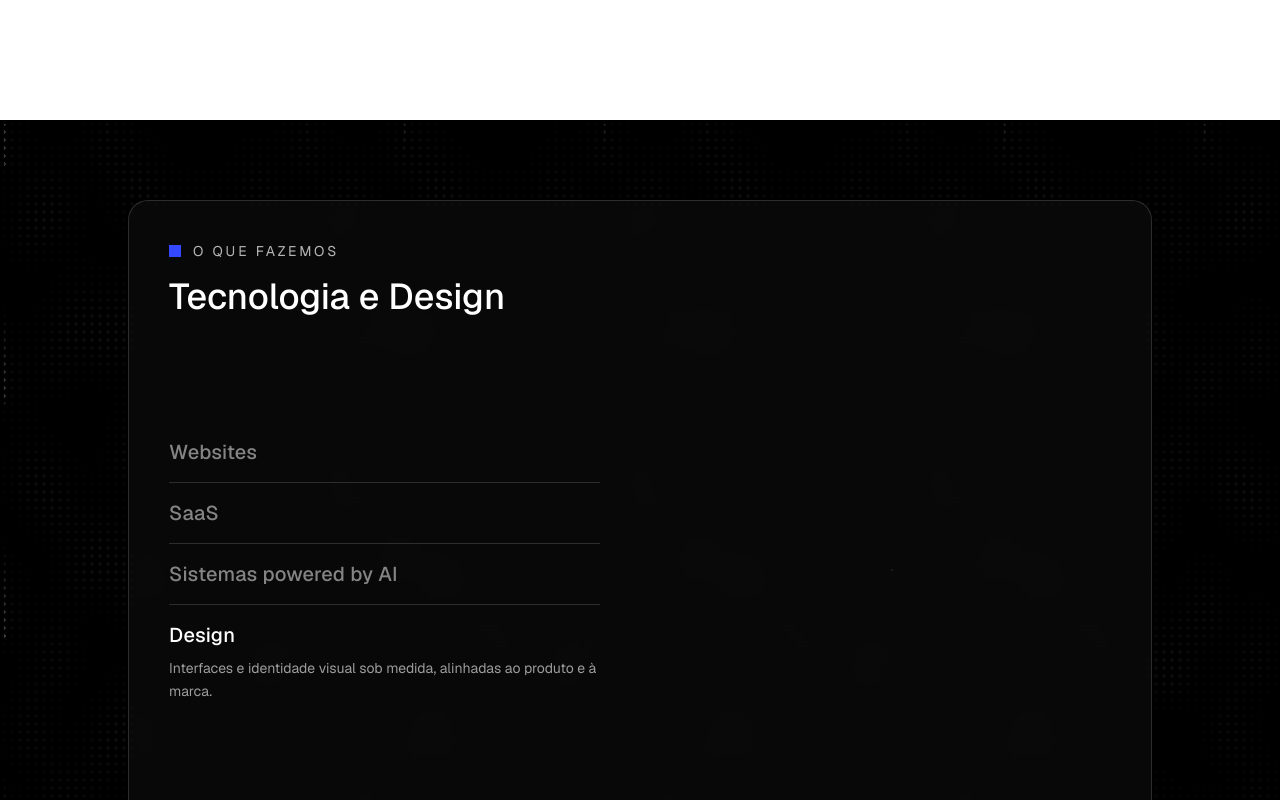
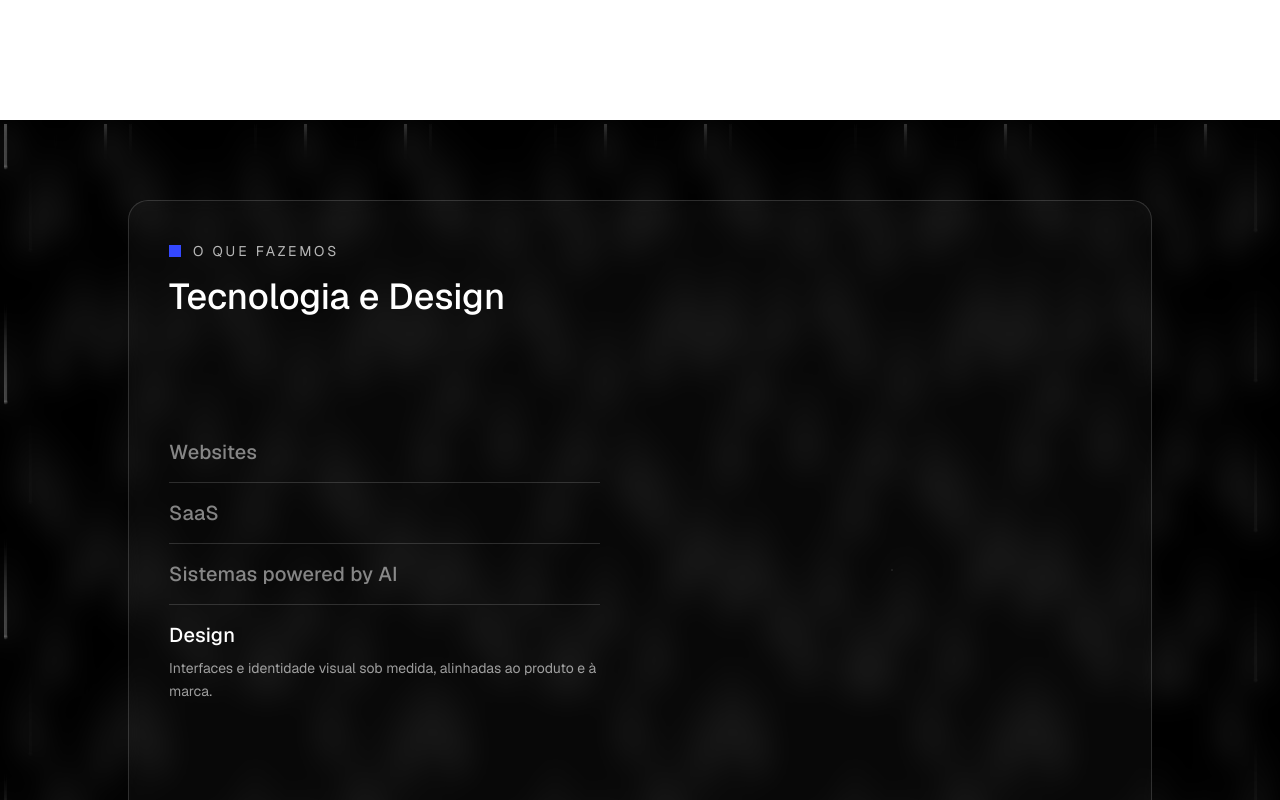
Before and after one commit to Fantom-Labs/fantom-website, a Next.js app: page / in a window 1280 px wide. Shown: the part 2280-3080 px from the top of the page. Built offline with nearby package versions, Linux system fonts and the light colour scheme.

Commit message:
🎨 style: aumenta visibilidade do falling-pattern na section #o-que-fazemos
Co-Authored-By: Claude Sonnet 5 <noreply@anthropic.com>

```diff
--- a/src/components/sections/o-que-fazemos.tsx
+++ b/src/components/sections/o-que-fazemos.tsx
@@ -268,9 +268,16 @@ export function OQueFazemos() {
             renderizariam quase invisíveis contra o preto da section —
             mesmo ajuste já feito nos outros componentes colados
             (neon-button, text-scramble). */}
+        {/* density baixa (padrão é 1): o overlay do componente é uma
+            grade de furos de 2px fixos a cada 8px*density — com density=1
+            só ~20% da área fica visível (o resto é ocultado pelo próprio
+            overlay), o que deixava o efeito quase imperceptível mesmo com
+            a cor mais forte. Em ~0.4, os furos (ainda 2px, mas numa
+            grade de ~3.2px) praticamente preenchem cada célula. */}
         <FallingPattern
-          color="rgba(255,255,255,0.4)"
+          color="rgba(255,255,255,0.6)"
           backgroundColor="#000000"
+          density={0.4}
           className="absolute inset-0 z-0"
         />
         <ServiceCard activeIndex={activeIndex} onSelect={handleSelect} />
```
